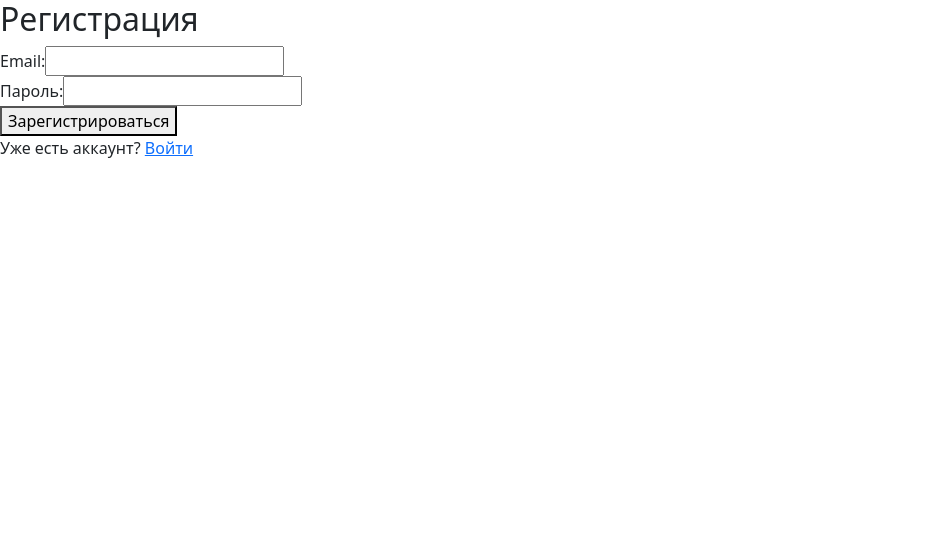
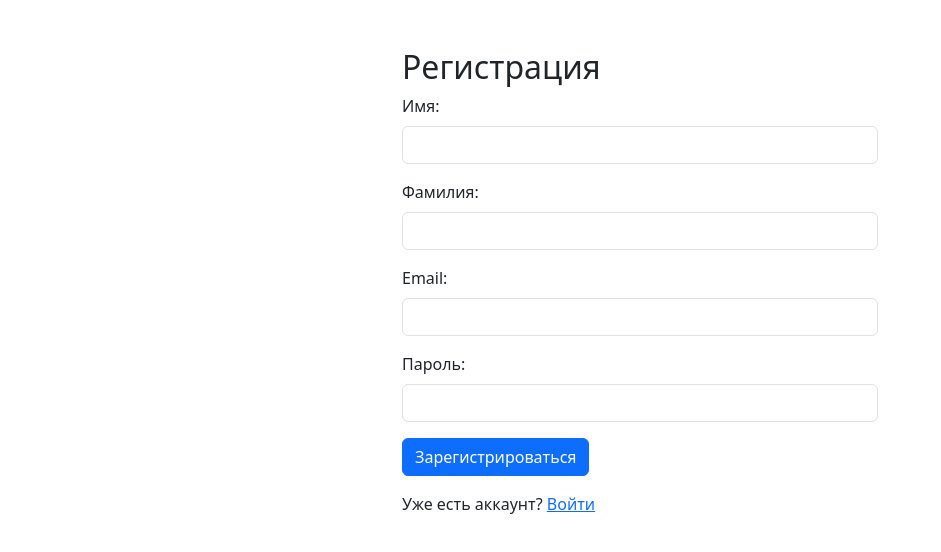
Before and after one commit to XxXmishkaXxX/liver-segmentation-web-service, a Vue app in the folder frontend/: page /auth in a window 1280 px wide. Shown: the top 552 px of the page, without its empty margins (0-941 px from the left). Built offline with nearby package versions, Linux system fonts and the light colour scheme.

Commit message:
add registration logic

```diff
--- a/frontend/src/components/LoginComponent.vue
+++ b/frontend/src/components/LoginComponent.vue
@@ -1,24 +1,31 @@
 <template>
-    <div>
+  <div class="container mt-5">
+    <div class="row justify-content-center">
+      <div class="col-md-6">
+        <h2 class="text-center mb-4">Войти</h2>
         <form @submit.prevent="loginUser">
-        <div>
-          <label for="email">Email:</label>
-          <input type="email" v-model="email" required />
+          <div class="mb-3">
+            <label for="email" class="form-label">Email:</label>
+            <input type="email" id="email" v-model="email" class="form-control" required />
           </div>
-        <div>
-          <label for="password">Пароль:</label>
-          <input type="password" v-model="password" required />
+          <div class="mb-3">
+            <label for="password" class="form-label">Пароль:</label>
+            <input type="password" id="password" v-model="password" class="form-control" required />
           </div>
-        <div>
-          <button type="submit">Войти</button>
+          <div class="d-grid">
+            <button type="submit" class="btn btn-primary">Войти</button>
           </div>
         </form>
-      <p>Нет аккаунта? <a href="#" @click.prevent="$emit('switch-form')">Зарегистрироваться</a></p>
+        <p class="mt-3 text-center">
+          Нет аккаунта? <a href="#" @click.prevent="$emit('switch-form')">Зарегистрироваться</a>
+        </p>
+      </div>
+    </div>
   </div>
 </template>
 
 <script>
-  import axios from 'axios';
+import { toastMixin } from '../mixins/notifications';
 
 export default {
   data() {
@@ -27,23 +34,29 @@
       password: '',
     };
   },
+  mixins: [toastMixin],
   methods: {
     async loginUser() {
       try {
-          const response = await axios.post('http://your-backend-api.com/login/', {
+        const loginResponse = await this.$api.post('users/token/', {
           email: this.email,
           password: this.password,
         });
-          if (response.data.access_token) {
-            localStorage.setItem('access_token', response.data.access_token);
-            this.$router.push('/');
-          } else {
-            alert('Неверные данные для входа');
+
+        if (loginResponse.data.access) {
+          // Сохраняем токен и переходим в рабочую область
+          localStorage.setItem('access_token', loginResponse.data.access);
+          this.$router.push('/workspace/');
         }
       } catch (error) {
-          console.error('Ошибка входа:', error);
+        // Show error message if there is an issue
+        this.showErrorMessage(error.response?.data?.email || 'Ошибка авторизации');
       }
     },
   },
 };
 </script>
+
+<style scoped>
+/* Add any additional styles here if needed */
+</style>
--- a/frontend/src/components/RegistrationComponent.vue
+++ b/frontend/src/components/RegistrationComponent.vue
@@ -1,48 +1,84 @@
 <template>
-    <div>
+  <div class="container mt-5">
+    <h2>Регистрация</h2>
+
+    <!-- Форма регистрации -->
+     <div v-if="!isVerification">
       <form @submit.prevent="registerUser">
-        <div>
-          <label for="email">Email:</label>
-          <input type="email" v-model="email" required />
+        <div class="mb-3">
+          <label for="firstName" class="form-label">Имя:</label>
+          <input type="text" id="firstName" v-model="firstName" class="form-control" required />
         </div>
-        <div>
-          <label for="password">Пароль:</label>
-          <input type="password" v-model="password" required />
+        <div class="mb-3">
+          <label for="lastName" class="form-label">Фамилия:</label>
+          <input type="text" id="lastName" v-model="lastName" class="form-control" required />
         </div>
-        <div>
-          <button type="submit">Зарегистрироваться</button>
+        <div class="mb-3">
+          <label for="email" class="form-label">Email:</label>
+          <input type="email" id="email" v-model="email" class="form-control" required />
+        </div>
+        <div class="mb-3">
+          <label for="password" class="form-label">Пароль:</label>
+          <input type="password" id="password" v-model="password" class="form-control" required />
+        </div>
+        <div class="mb-3">
+          <button type="submit" class="btn btn-primary">Зарегистрироваться</button>
         </div>
       </form>
       <p>Уже есть аккаунт? <a href="#" @click.prevent="$emit('switch-form')">Войти</a></p>
       </div>
+      <!-- Компонент верификации (показывается после успешной регистрации) -->
+      <VerificationCodeComponent
+        v-if="isVerification"
+        :email="email"
+        :password="password"
+      />
+  </div>
 </template>
 
 <script>
-  import axios from 'axios';
+import VerificationCodeComponent from './VerificationCodeComponent.vue';  // Импортируем компонент верификации
+import { toastMixin } from '../mixins/notifications';
 
 export default {
+  components: {
+    VerificationCodeComponent
+  },
   data() {
     return {
+      firstName: '',
+      lastName: '',
       email: '',
       password: '',
+      isVerification: false,  // Флаг для отображения компонента верификации
     };
   },
+  mixins: [toastMixin],
   methods: {
     async registerUser() {
       try {
-          const response = await axios.post('http://your-backend-api.com/register/', {
+        const response = await this.$api.post('users/registration/', {
+          first_name: this.firstName,
+          last_name: this.lastName,
           email: this.email,
           password: this.password,
         });
+        console.log(response)
         if (response.data.success) {
-            this.$router.push('/login');
-          } else {
-            alert('Ошибка регистрации');
+          this.showInfoMessage('На почту ' + this.email + ' пришел код для подтверждения почты');
+          this.isVerification = true;  // Переходим к компоненту верификации
         }
       } catch (error) {
-          console.error('Ошибка регистрации:', error);
+        console.log(error.response.data);
+        this.showErrorMessage(error.response.data.email);
       }
     },
-    },
+  }
 };
 </script>
+
+<style scoped>
+.container {
+  max-width: 500px;
+}
+</style>
--- /dev/null
+++ b/frontend/src/components/VerificationCodeComponent.vue
@@ -0,0 +1,62 @@
+<template>
+  <div class="container mt-5">
+    <h2>Подтверждение Email</h2>
+    <form @submit.prevent="verifyCode">
+      <div class="mb-3">
+        <label for="code" class="form-label">Код подтверждения:</label>
+        <input type="text" id="code" v-model="code" class="form-control" required />
+      </div>
+      <div class="mb-3">
+        <button type="submit" class="btn btn-primary">Подтвердить</button>
+      </div>
+    </form>
+  </div>
+</template>
+
+<script>
+import { toastMixin } from '../mixins/notifications';
+
+export default {
+  props: ['email', 'password'],  // Принимаем почту и пароль через props
+  data() {
+    return {
+      code: '',  // Код подтверждения, который вводит пользователь
+    };
+  },
+  mixins: [toastMixin],
+  methods: {
+    async verifyCode() {
+      try {
+        // Отправляем код для верификации
+        const response = await this.$api.post('users/confirm-email/', {
+          email: this.email,
+          code: this.code,
+        });
+
+        if (response.data.success) {
+          // Если код правильный, пробуем войти в систему
+          const loginResponse = await this.$api.post('users/token/', {
+            email: this.email,
+            password: this.password,  // Используем пароль, переданный через props
+          });
+
+          if (loginResponse.data.access) {
+            // Сохраняем токен и переходим в рабочую область
+            localStorage.setItem('access_token', loginResponse.data.access);
+            this.$router.push('/workspace/');
+          }
+        }
+      } catch (error) {
+        // Выводим ошибку при неправильном коде или истечении времени
+        this.showErrorMessage('Неправильный код или срок давности истек');
+      }
+    },
+  },
+};
+</script>
+
+<style scoped>
+.container {
+  max-width: 500px;
+}
+</style>
--- a/frontend/src/main.js
+++ b/frontend/src/main.js
@@ -1,7 +1,7 @@
 import { createApp } from 'vue';
 import App from './App.vue';
 import router from './router';
-
+import api from './plugins/axios';
 
 import 'bootstrap/dist/css/bootstrap.css';
 
@@ -13,5 +13,6 @@ import 'bootstrap/dist/js/bootstrap.bundle.js';
 const app = createApp(App);
 
 app.use(router);
+app.config.globalProperties.$api = api;
 
 app.mount('#app');
--- a/frontend/src/plugins/axios.js
+++ b/frontend/src/plugins/axios.js
@@ -1,7 +1,8 @@
 import axios from 'axios';
+import { useRouter } from 'vue-router';
 
 const api = axios.create({
-  baseURL: 'http://localhost:8000/api/',
+  baseURL: 'http://127.0.0.1:8000/api/',
   timeout: 10000,
   headers: {
     'Content-Type': 'application/json',
@@ -39,6 +40,8 @@ api.interceptors.response.use(
         return axios(originalRequest);
       } catch (refreshError) {
         console.error('Refresh token expired or invalid', refreshError);
+        const router = useRouter(); // Используем роутер для редиректа
+        router.push('/auth/');
         return Promise.reject(refreshError);
       }
     }
--- a/frontend/src/views/AuthView.vue
+++ b/frontend/src/views/AuthView.vue
@@ -1,12 +1,11 @@
 <template>
   <div>
-      <h2>{{ formTitle }}</h2>
     <component :is="currentForm" @switch-form="switchForm" />
   </div>
 </template>
 
 <script>
-  import { ref, computed } from 'vue';
+import { ref } from 'vue';
 import RegistrationComponent from '../components/RegistrationComponent.vue';
 import LoginComponent from '../components/LoginComponent.vue';
 
@@ -16,11 +15,7 @@
     LoginComponent,
   },
   setup() {
-      const currentForm = ref('RegistrationComponent'); // Используем имя компонента
-      const formTitle = computed(() =>
-        currentForm.value === 'RegistrationComponent' ? 'Регистрация' : 'Вход'
-      );
-
+    const currentForm = ref('RegistrationComponent'); // Начальная форма - регистрация
     const switchForm = () => {
       currentForm.value =
         currentForm.value === 'RegistrationComponent'
@@ -28,9 +23,9 @@
           : 'RegistrationComponent';
     };
 
+
     return {
       currentForm,
-        formTitle,
       switchForm,
     };
   },
```
Lines whose indentation alone changed are shown as unchanged.
